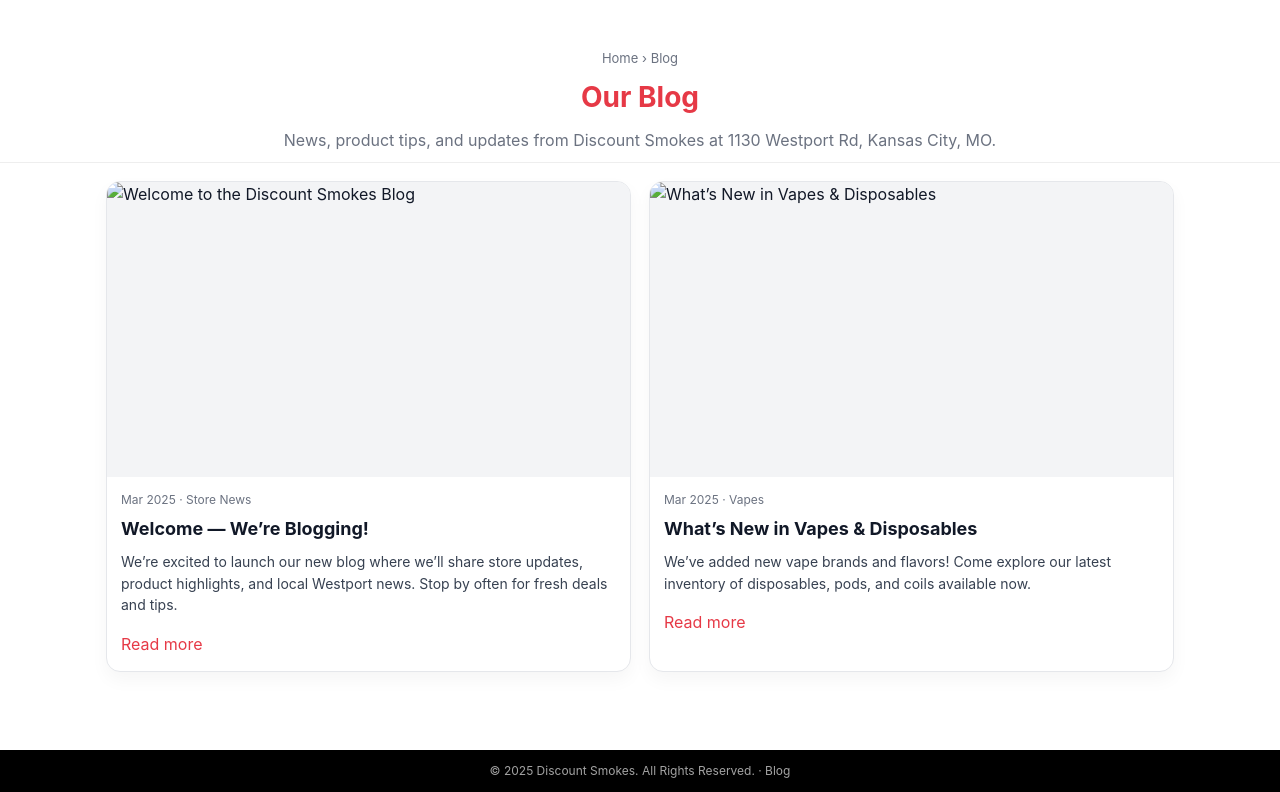
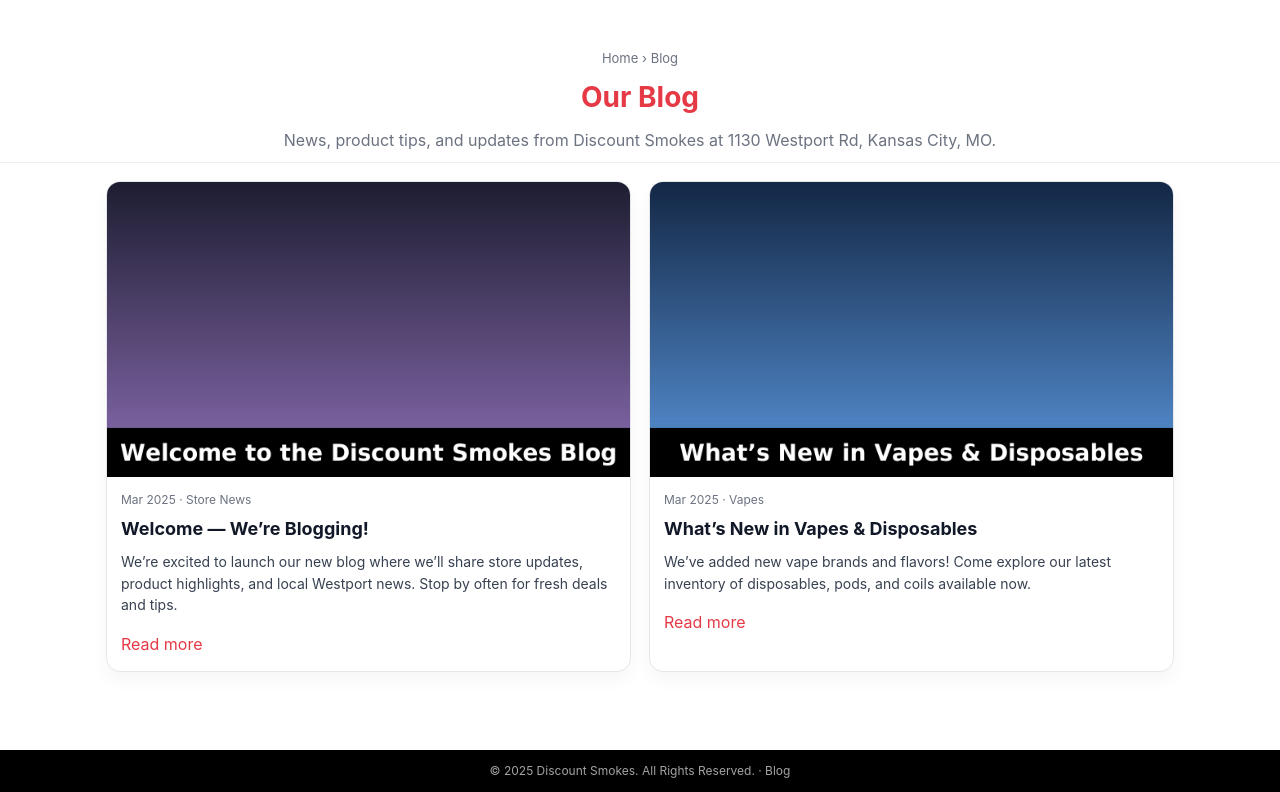
Before and after one commit to discountsmokes1130/discountsmokes, a plain HTML site: page blog.html in a window 1280 px wide. Shown: the part 84-876 px from the top of the page. Drawn offline with Linux system fonts and the light colour scheme.

Commit message:
Add files via upload

```diff
--- a/blog.html
+++ b/blog.html
@@ -59,7 +59,7 @@
     <section class="container">
       <div class="posts">
         <article class="post">
-          <div class="cover"><img src="assets/blog/cover-1.jpg" alt="Welcome to the Discount Smokes Blog"></div>
+          <div class="cover"><img src="assets/cover-1.jpg" alt="Welcome to the Discount Smokes Blog"></div>
           <div class="body">
             <div class="meta">Mar 2025 · Store News</div>
             <h2>Welcome — We’re Blogging!</h2>
@@ -69,7 +69,7 @@
         </article>
 
         <article class="post">
-          <div class="cover"><img src="assets/blog/cover-2.jpg" alt="What’s New in Vapes & Disposables"></div>
+          <div class="cover"><img src="assets/cover-2.jpg" alt="What’s New in Vapes & Disposables"></div>
           <div class="body">
             <div class="meta">Mar 2025 · Vapes</div>
             <h2>What’s New in Vapes & Disposables</h2>
```
